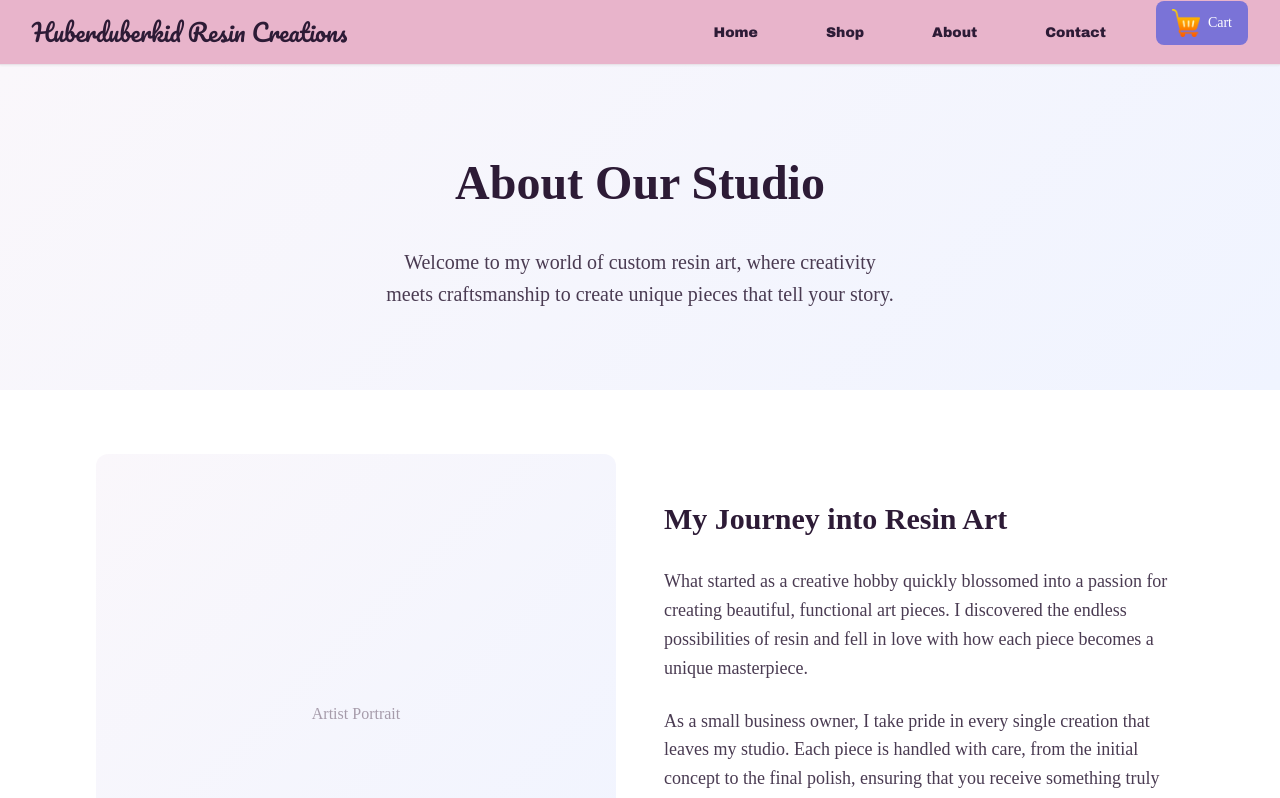
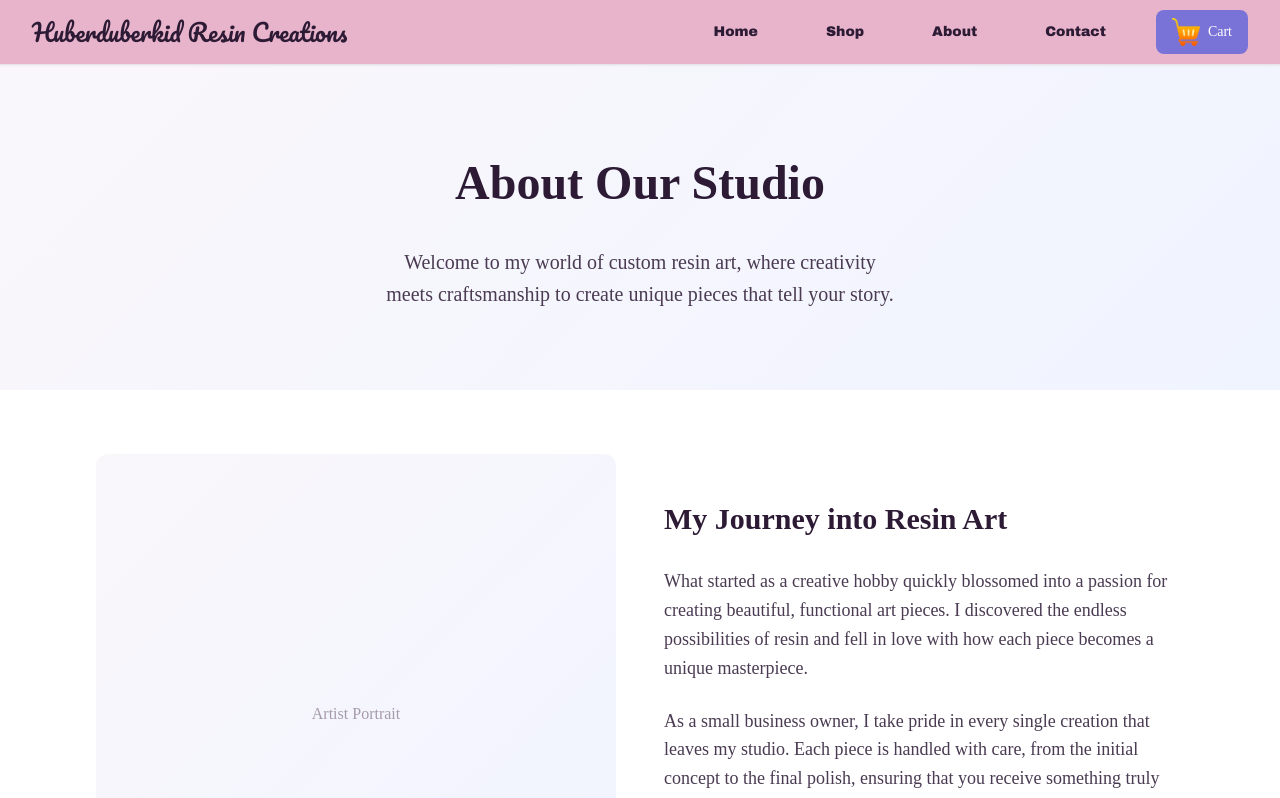
Before and after one commit to Rilex-Solutions/Ott-resin-creations, a Next.js app: page /about in a window 1280 px wide. Shown: the top 798 px of the page. Built offline with nearby package versions, Linux system fonts and the light colour scheme.

Commit message:
change cart button in nav from baseline alignment to center alignment

```diff
--- a/src/components/layout/Header.module.scss
+++ b/src/components/layout/Header.module.scss
@@ -58,7 +58,7 @@
 .navList {
   margin-left: $spacing-2xl;
   display: flex;
-  align-items: baseline;
+  align-items: center;
   gap: $spacing-xl;
 }
 
```
